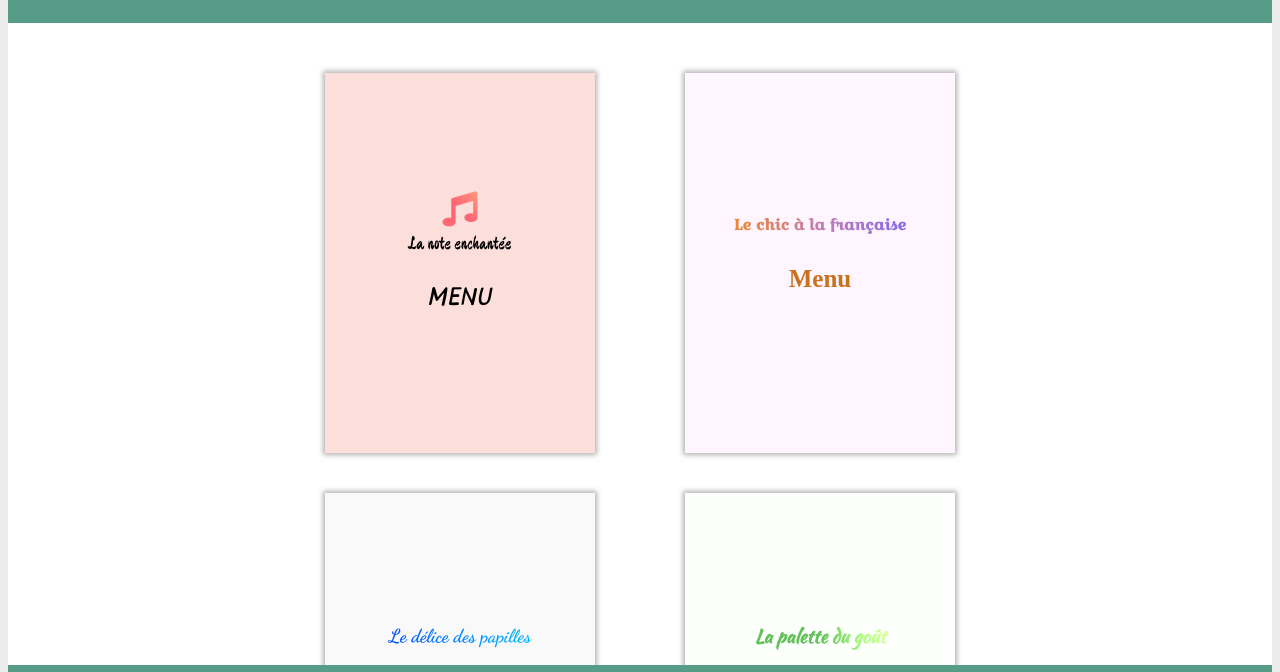
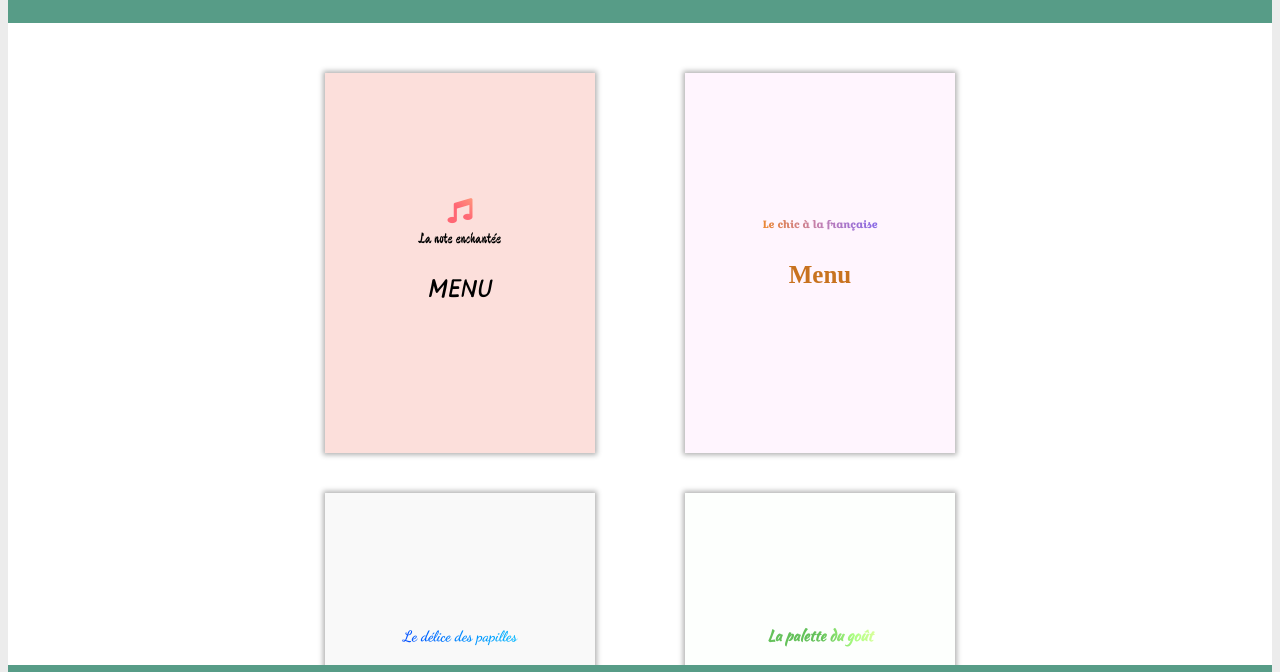
Before and after one commit to StephaneChimy/Projet-3, a website: page index.html in a window 1280 px wide. Shown: the part 85-757 px from the top of the page. Drawn offline with Linux system fonts and the light colour scheme.

Commit message:
Ajustement des font des menus

```diff
--- a/sass/index.scss
+++ b/sass/index.scss
@@ -79,12 +79,13 @@ body{
                 @include backgroundMenu;
 
                 i{
-                    font-size: 35px;
+                    font-size: 25px;
                     @include textGradient ($base-menu1, $base-menu1, $variant1-menu1);
                 }
                 h3{
                     @include fontstyle ("Devonshire");
                     font-weight: lighter;
+                    font-size: 15px;
                 }
                 p{
                     @include fontstyle ("Flow");
@@ -98,7 +99,7 @@ body{
                 h3{
                     @include fontstyle ("Croissant");
                     @include textGradient ($base-menu2, $variant1-menu2, $variant2-menu2);
-                    font-size: 15px;
+                    font-size: 10px;
                 }
                 p{
                     font-size: 25px;
@@ -112,6 +113,7 @@ body{
                 h3{
                     @include fontstyle ("Dancing");
                     @include textGradient ($base-menu3, $variant1-menu3, $variant2-menu3);
+                    font-size: 15px;
                 }
                 p{
                     @include fontstyle ("Segoe");
@@ -124,7 +126,8 @@ body{
 
                 h3{
                     @include fontstyle ("Kaushan");
-                @include textGradient ($base-menu4, $base-menu4, $variant1-menu4);
+                    @include textGradient ($base-menu4, $base-menu4, $variant1-menu4);
+                    font-size: 15px;
 
                 }
                 p{
```
Also changed, not shown: css/index.css, 1 other file.
